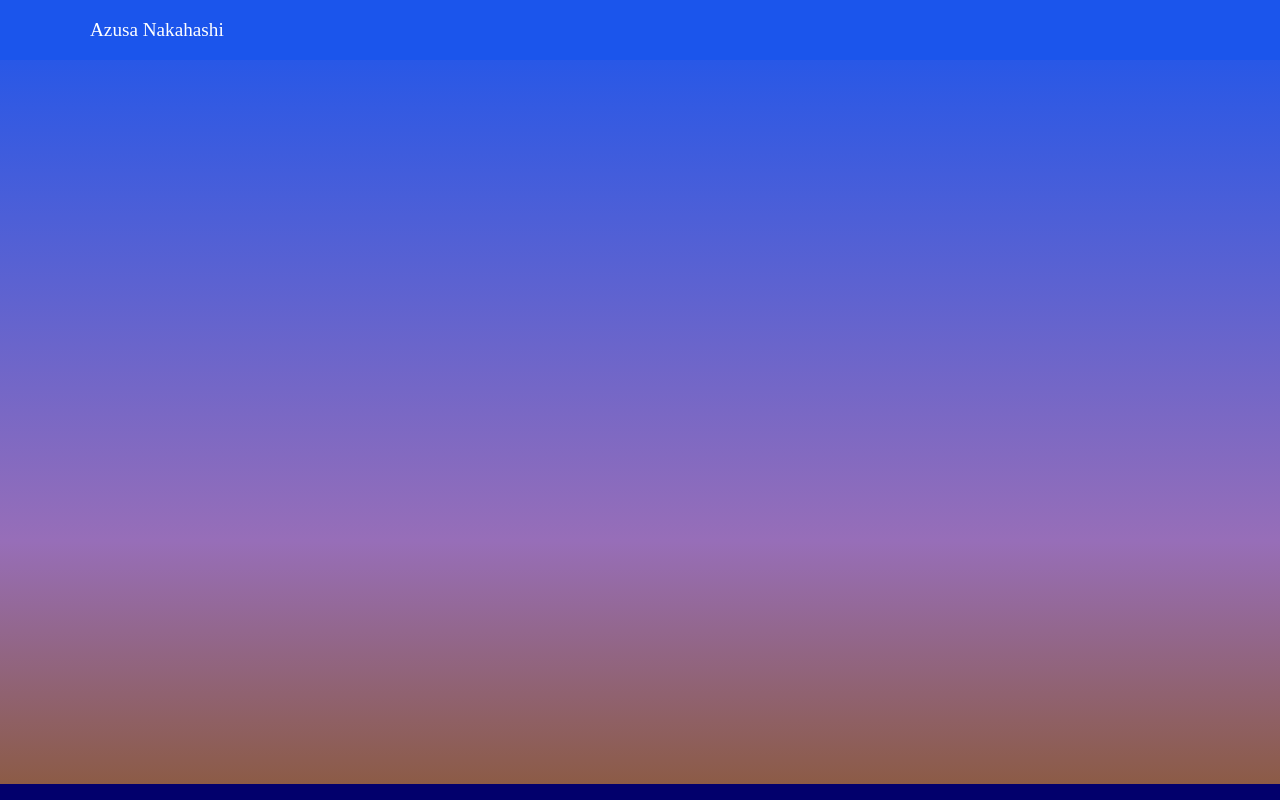
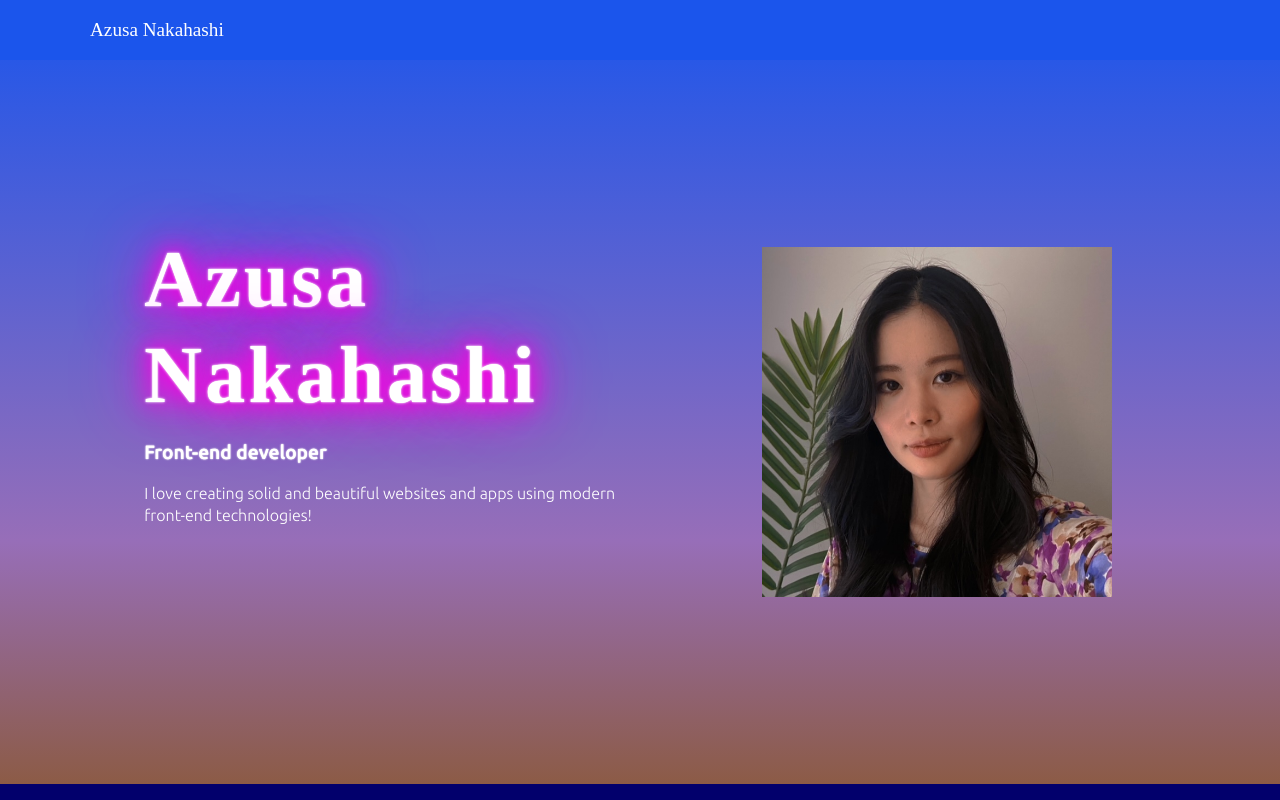
Before and after one commit to AzusaNakahashi/portfolio-2022, a Next.js app in the folder client/: page / in a window 1280 px wide. Shown: the top 800 px of the page. Built offline with nearby package versions, Linux system fonts and the light colour scheme; no server answers; a web font is replaced by a local one; what next-redux-wrapper would draw is missing.

Commit message:
style add animated class

```diff
--- a/client/components/home/Top.tsx
+++ b/client/components/home/Top.tsx
@@ -1,20 +1,30 @@
+import { useInView } from "react-intersection-observer";
 import styles from "../../styles/layout/top.module.scss";
 
 const Top = () => {
+  const [titleRef, titleIsVisible] = useInView();
   return (
-    <div className={styles["topPage"]} id="topPage">
+    <div ref={titleRef} className={styles["topPage"]} id="topPage">
       <div className={styles["content-wrapper"]}>
         <div className={styles["left"]}>
-          <h1>Azusa Nakahashi</h1>
-          <h2>Front-end developer</h2>
-          <p>
+          <h1 className={`${titleIsVisible && styles.animated}`}>
+            Azusa Nakahashi
+          </h1>
+          <h2 className={`${titleIsVisible && styles.animated}`}>
+            Front-end developer
+          </h2>
+          <p className={`${titleIsVisible && styles.animated}`}>
             I love creating solid and beautiful websites and apps using modern
             front-end technologies!
           </p>
         </div>
         <div className={styles["right"]}>
           <picture>
-            <img src="/pictures/top.jpeg" alt="face image" />
+            <img
+              className={`${titleIsVisible && styles.animated}`}
+              src="/pictures/top.jpeg"
+              alt="face image"
+            />
           </picture>
         </div>
       </div>
--- a/client/styles/layout/top.module.scss
+++ b/client/styles/layout/top.module.scss
@@ -23,7 +23,7 @@
       color: #fff;
       line-height: 1.5;
       //animation: pulsate 2.5s infinite alternate, slide-left 1.2s;
-      animation: slide-text-left 1.1s;
+      @include slide-left-animation(0.6s);
     }
     h2 {
       width: 100%;
@@ -31,12 +31,12 @@
       letter-spacing: normal;
       margin: 0;
       font-family: ubuntu;
-      animation: slide-text-left 1.3s;
+      @include slide-left-animation(0.9s);
     }
     p {
       width: 100%;
       margin: 0.5rem 0;
-      animation: slide-text-left 1.5s;
+      @include slide-left-animation(1s);
     }
   }
   .right {
@@ -48,7 +48,7 @@
       width: 100%;
       max-width: 350px;
       margin: 0 auto;
-      animation: slide-image-right 1.5s;
+      @include slide-right-animation(1.1s);
     }
   }
 }
@@ -84,20 +84,20 @@
         h1 {
           margin: 0;
           line-height: 1.2;
-          animation: zoom-left 1.5s;
+          animation: zoom-left-animation(1.5s);
         }
         h2 {
-          animation: zoom-left 1.8s;
+          animation: zoom-left-animation(1.8s);
         }
         p {
           max-width: 500px;
-          animation: zoom-left 2s;
+          animation: zoom-left-animation(2s);
         }
       }
       .right {
         img {
           width: 100%;
-          animation: zoom-right 2s;
+          animation: zoom-right-animation(2s);
         }
       }
     }
--- a/client/styles/utilities/keyframes.module.scss
+++ b/client/styles/utilities/keyframes.module.scss
@@ -3,14 +3,13 @@
     opacity: 0;
     transform: translateX(-100px);
   }
-
   to {
     opacity: 1;
     transform: translateX(0);
   }
 }
 
-@keyframes slide-image-right {
+@keyframes slide-right {
   0% {
     opacity: 0;
     transform: translateX(100px);
--- a/client/styles/utilities/mixins/animation.module.scss
+++ b/client/styles/utilities/mixins/animation.module.scss
@@ -1,3 +1,38 @@
+/*********** Text, Heading **********/
+// Top Page
+@mixin slide-left-animation($second) {
+  visibility: hidden;
+  &.animated {
+    visibility: visible;
+    animation: slide-left $second ease-out;
+  }
+}
+
+@mixin slide-right-animation($second) {
+  visibility: hidden;
+  &.animated {
+    visibility: visible;
+    animation: slide-right $second ease-out;
+  }
+}
+
+@mixin zoom-left-animation($second) {
+  visibility: hidden;
+  &.animated {
+    visibility: visible;
+    animation: zoom-left $second ease-out;
+  }
+}
+
+@mixin zoom-right-animation($second) {
+  visibility: hidden;
+  &.animated {
+    visibility: visible;
+    animation: zoom-right $second ease-out;
+  }
+}
+
+// Index Page Titles, Texts
 @mixin slide-up-animation-quick($second) {
   visibility: hidden;
   &.animated {
--- a/client/styles/utilities/mixins/elements.module.scss
+++ b/client/styles/utilities/mixins/elements.module.scss
@@ -70,3 +70,5 @@
     }
   }
 }
+
+/***************** Text *****************/
```
